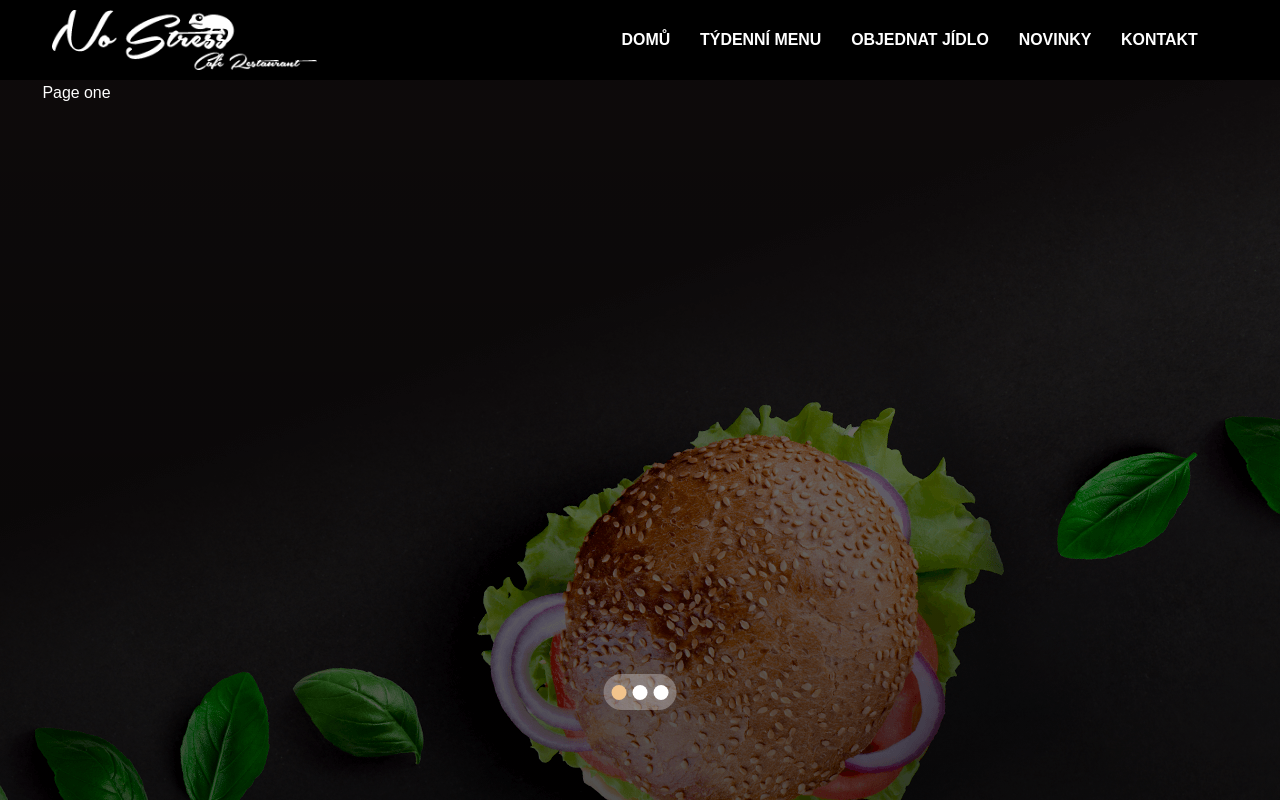
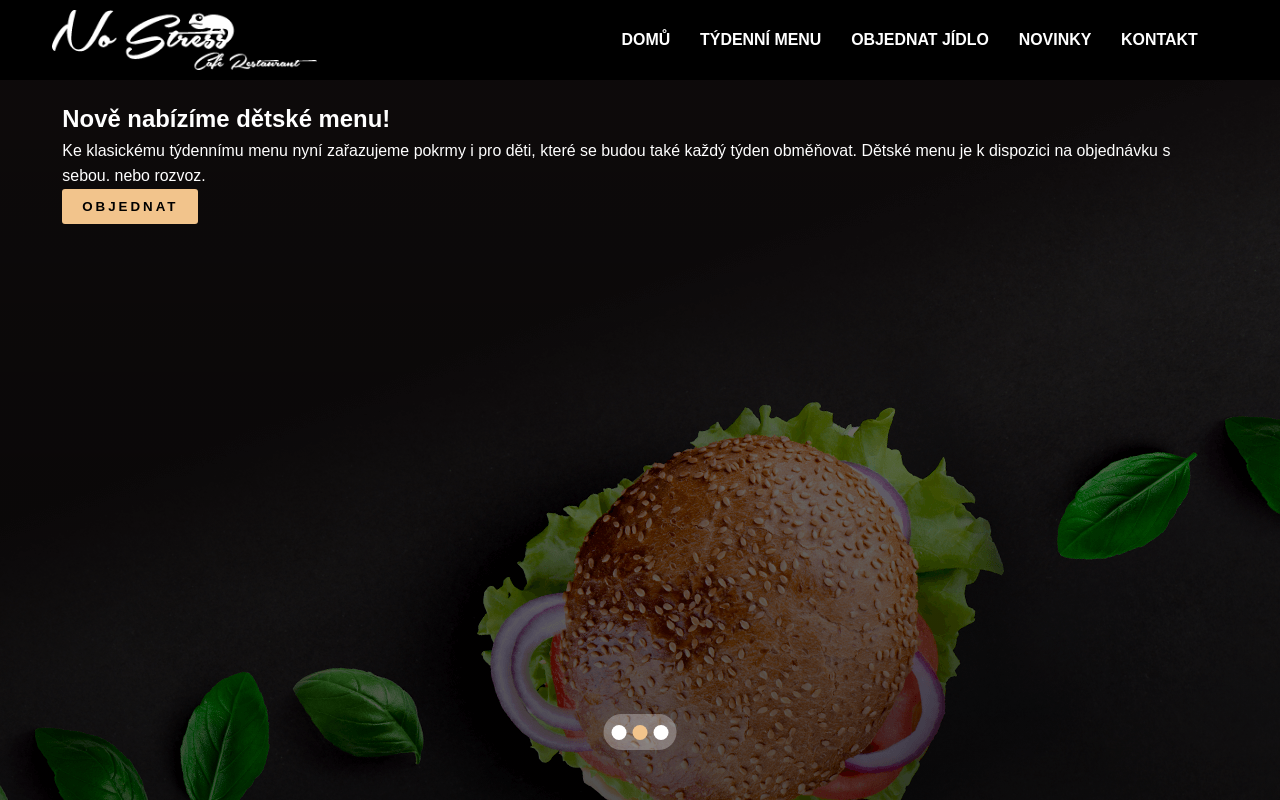
Before and after one commit to MichalTrojek/nostress-react, a React (Create React App) app: page / in a window 1280 px wide. Shown: the top 800 px of the page. Built offline with nearby package versions, Linux system fonts and the light colour scheme.

Commit message:
added layout for slide show

```diff
--- /dev/null
+++ b/src/components/common/button/Button.js
@@ -0,0 +1,33 @@
+import styled from 'styled-components';
+
+const StyledButton = styled.button`
+  color: var(--color-secondary);
+  background-color: var(--color-tertiary);
+  padding: 1rem 2rem 1rem 2rem;
+  font-weight: 600;
+  border-radius: 0.3rem;
+  letter-spacing: 0.3rem;
+  white-space: nowrap;
+  text-transform: uppercase;
+  transition: transform 0.2s;
+  display: flex;
+  justify-content: center;
+  align-items: center;
+  cursor: pointer;
+  &:focus {
+    text-decoration: none;
+  }
+  &:hover {
+    transform: translateY(-0.2rem);
+    filter: brightness(90%);
+  }
+  &:active {
+    transform: translateY(0.2rem);
+  }
+`;
+
+const Button = ({ text }) => {
+  return <StyledButton>{text}</StyledButton>;
+};
+
+export default Button;
--- a/src/components/common/hero/Hero.js
+++ b/src/components/common/hero/Hero.js
@@ -17,11 +17,31 @@ const HeroWrapper = styled.section`
   margin: 0 auto;
 `;
 
+const data = [
+  {
+    header: 'Spuštíme rozvoz a výdejní okénko',
+    content:
+      'Myslíme stále na Vás a o nabídku našich skvělých pokrmů Vás nechceme ochudit ani v době nouzového stavu a uzavřených restaurací.',
+    button: 'OBJEDNAT',
+  },
+  {
+    header: 'Nově nabízíme dětské menu!',
+    content:
+      'Ke klasickému týdennímu menu nyní zařazujeme pokrmy i pro děti, které se budou také každý týden obměňovat. Dětské menu je k dispozici na objednávku s sebou. nebo rozvoz.',
+    button: 'OBJEDNAT',
+  },
+  {
+    header: 'Už jste vyzkoušeli naše snídaně?',
+    content:
+      'Máte rádi snídaně? Chybí Vám zrušené snídaně v zavřených restauracích a fast foodech?',
+    button: 'OBJEDNAT SNÍDANI',
+  },
+];
 const Hero = () => {
   return (
     <HeroBackground>
       <HeroWrapper>
-        <SlideView />
+        <SlideView items={data} />
       </HeroWrapper>
     </HeroBackground>
   );
--- a/src/components/common/slideview/SlideView.js
+++ b/src/components/common/slideview/SlideView.js
@@ -1,9 +1,11 @@
 import React from 'react';
 import styled from 'styled-components';
 import Slider from 'react-slick';
+import StyledButton from '../button/Button';
 import 'slick-carousel/slick/slick.css';
 import 'slick-carousel/slick/slick-theme.css';
 import './slideview.css';
+import { useRouteMatch } from 'react-router-dom';
 const SlideViewWrapper = styled.div`
   max-width: var(--max-width);
   margin: 0 auto;
@@ -11,28 +13,41 @@ const SlideViewWrapper = styled.div`
 
 const Page = styled.div`
   max-width: inherit;
-  height: 80vh;
+  height: 85vh;
   color: var(--color-primary);
+  padding: 2rem;
 `;
 
 class SlideView extends React.Component {
+  constructor(props) {
+    super(props);
+  }
+
   render() {
     const settings = {
       dots: true,
-      infinite: false,
+      infinite: true,
       speed: 500,
       slidesToShow: 1,
       slidesToSrroll: 1,
       dotsClass: 'button__bar',
       arrows: false,
+      autoplay: true,
+      autoplaySpeed: 5000,
     };
 
     return (
       <SlideViewWrapper>
         <Slider {...settings}>
-          <Page>Page one</Page>
-          <Page>Page two</Page>
-          <Page>Page three</Page>
+          {this.props.items.map((item, index) => {
+            return (
+              <Page key={index}>
+                <h1>{item.header}</h1>
+                <p>{item.content}</p>
+                <StyledButton text={item.button} />
+              </Page>
+            );
+          })}
         </Slider>
       </SlideViewWrapper>
     );
```
